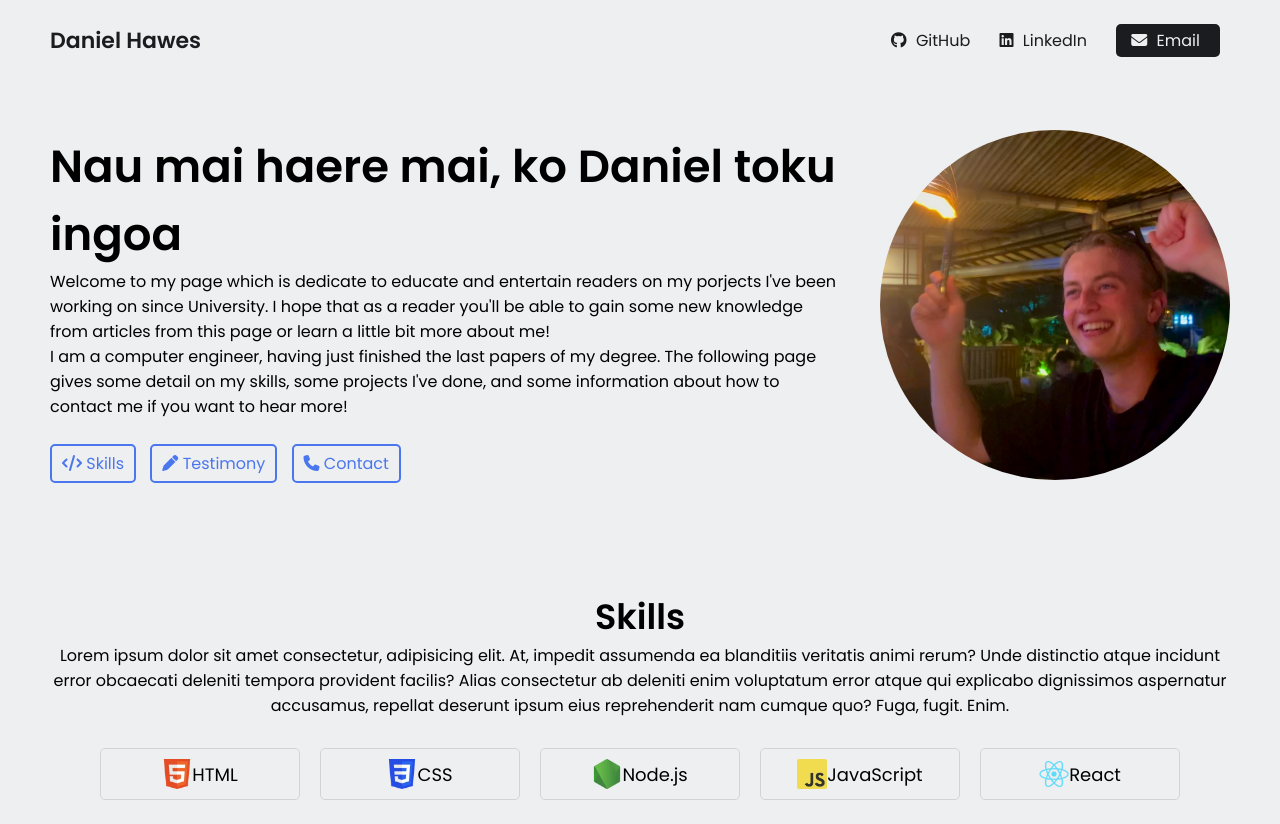
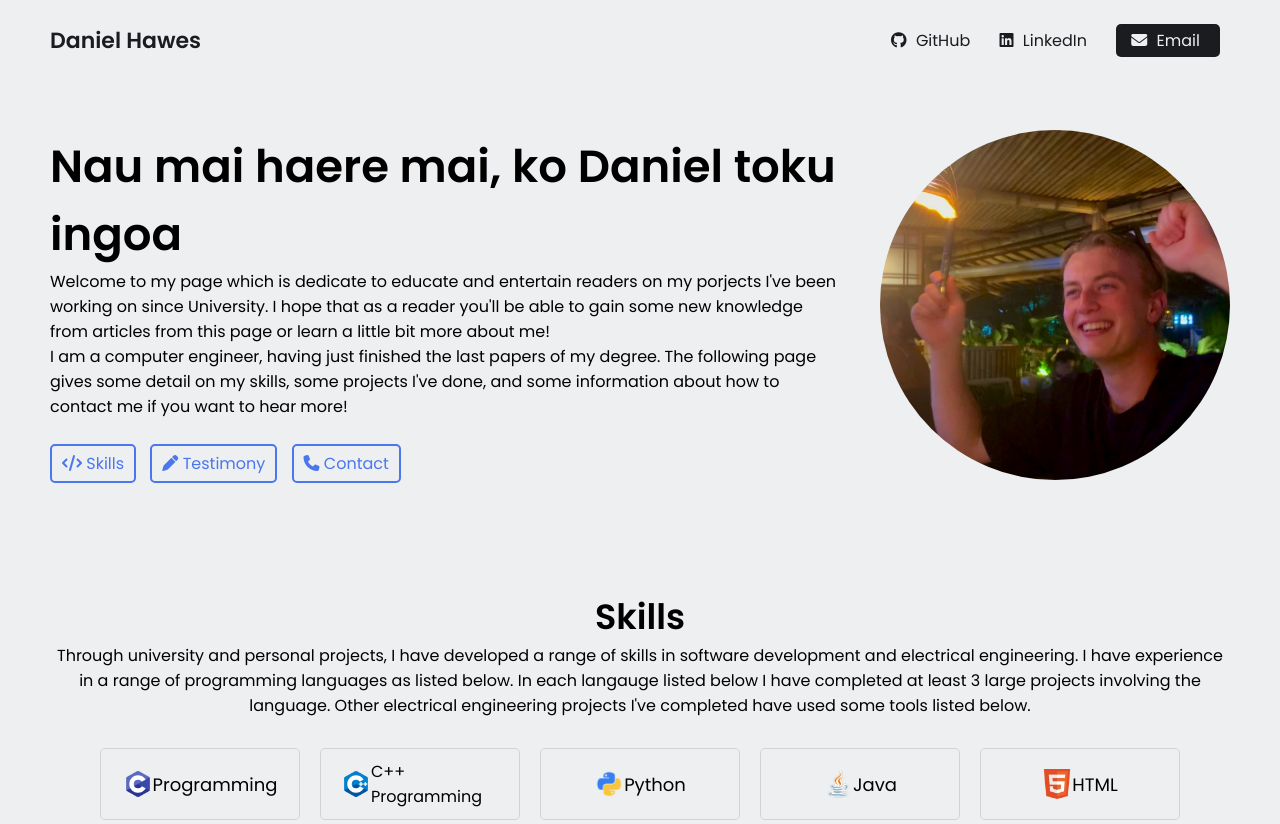
Before and after one commit to danielhawes08/website-blog, a plain HTML site: page index.html in a window 1280 px wide. Shown: the top 824 px of the page. Drawn offline with Linux system fonts and the light colour scheme.

Commit message:
Skills section complete

```diff
--- a/index.html
+++ b/index.html
@@ -80,10 +80,26 @@
         <section id="skills" class="skills-section">
             <h2>Skills</h2>
             <div class="text">
-                Lorem ipsum dolor sit amet consectetur, adipisicing elit. At, impedit assumenda ea blanditiis veritatis animi rerum? Unde distinctio atque incidunt error obcaecati deleniti tempora provident facilis? Alias consectetur ab deleniti enim voluptatum error atque qui explicabo dignissimos aspernatur accusamus, repellat deserunt ipsum eius reprehenderit nam cumque quo? Fuga, fugit. Enim.
+                Through university and personal projects, I have developed a range of skills in software development and electrical engineering. I have experience in a range of programming languages as listed below. In each langauge listed below I have completed at least 3 large projects involving the language. Other electrical engineering projects I've completed have used some tools listed below.
             </div>
 
             <div class="cells">
+                <div class="cell">
+                    <img src="images/cprogramminglogo.webp" alt="c-logo">
+                    <span>Programming</span>
+                </div>
+                <div class="cell">
+                    <img src="images/cpluspluslogo.webp" alt="c++-logo">
+                    <span>C++ Programming</span>
+                </div>
+                <div class="cell">
+                    <img src="images/python-logo.webp" alt="python-logo">
+                    <span>Python</span>
+                </div>
+                <div class="cell">
+                    <img src="images/java-logo.webp" alt="java-logo">
+                    <span>Java</span>
+                </div>
                 <div class="cell">
                     <img src="images/html-logo.webp" alt="html-logo">
                     <span>HTML</span>
@@ -91,18 +107,6 @@
                 <div class="cell">
                     <img src="images/css-logo.webp" alt="css-logo">
                     <span>CSS</span>
-                </div>
-                <div class="cell">
-                    <img src="images/node-logo.webp" alt="node-logo">
-                    <span>Node.js</span>
-                </div>
-                <div class="cell">
-                    <img src="images/javascript-logo.webp" alt="javascript-logo">
-                    <span>JavaScript</span>
-                </div>
-                <div class="cell">
-                    <img src="images/react-logo.webp" alt="react-logo">
-                    <span>React</span>
                 </div>
             </div>
         </section>
--- a/styles.css
+++ b/styles.css
@@ -153,8 +153,13 @@ nav .right a span {
     border-radius: 2px;
 }
 
+
 .skills-section .cells .cell span {
     font-size: 18px;
+}
+
+.skills-section .cells .cell:nth-child(2) span {
+    font-size: 16px;
 }
 
 /* SECTION 3: Testimony */
```
Also changed, not shown: images/cpluspluslogo.webp (added), images/cprogramminglogo.webp (added), images/java-logo.webp (added), images/python-logo.webp (added).
